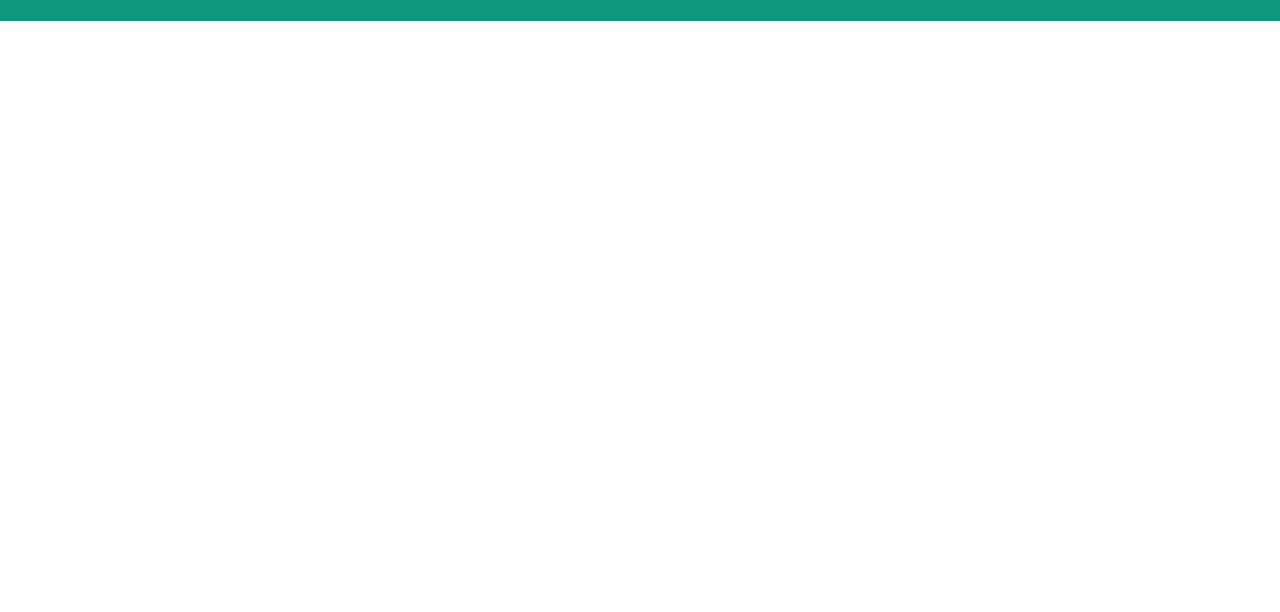
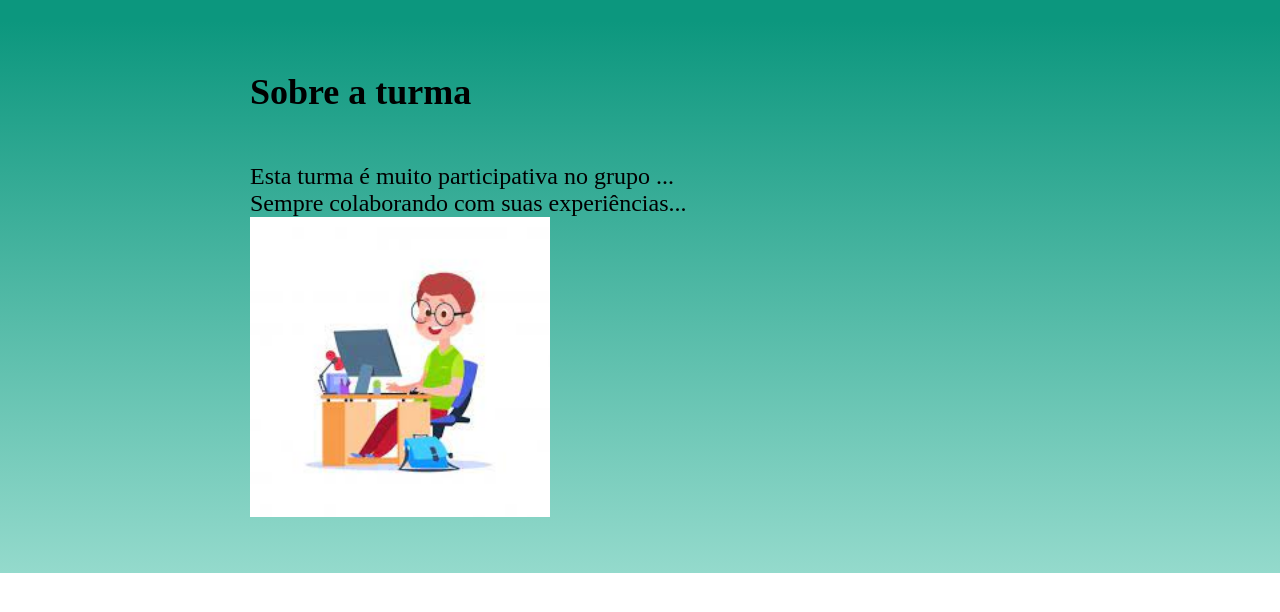
Before and after one commit to Lourdes1903/aula11-04-2023, a plain HTML site: page index.html in a window 1280 px wide. Shown: the part 54-666 px from the top of the page. Drawn offline with Linux system fonts and the light colour scheme.

Commit message:
texto e imagem

```diff
--- a/index.html
+++ b/index.html
@@ -15,5 +15,14 @@
         <li class="cabecalho-lista-item">Estudante</li>
         </ul>
     </header>
+
+    <section class="turma">
+    <h2 class="turma-titulo">Sobre a turma</h2>
+    <p class="turma-texto-um">Esta turma é muito participativa no grupo ...</p>
+    <p class="turma-texto-dois">Sempre colaborando com suas experiências...</p>
+    <img class="turma-imagem" src="alunos.jpg" alt="alunos na escola">
+
+
+    </section>
 </body>
 </html>
--- a/style.css
+++ b/style.css
@@ -19,3 +19,15 @@
     margin: 0 16px;
     font-size: 24px;
 }
+.turma{
+    background-image: linear-gradient(#0C977E, #94dacc );
+    font-size: 24px;
+    padding: 50px 250px ;
+}
+.turma-titulo{
+    padding-bottom: 50px;
+}
+.turma-imagem{
+    width: 300px;
+}
+fo
```
Also changed, not shown: alunos-com-elementos.avif (added), alunos.avif (added), alunos.jpg (added).
